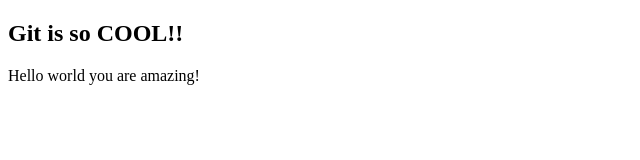
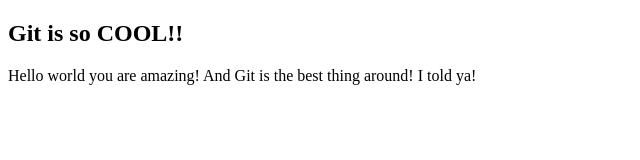
Before and after one commit to mazisl/git-basics, a plain HTML site: page index.html in a window 1280 px wide. Shown: the whole page, without its empty margins (0-640 px from the left). Drawn offline with Linux system fonts and the light colour scheme.

Commit message:
updated p

```diff
--- a/index.html
+++ b/index.html
@@ -9,6 +9,6 @@
 
   <body>
     <h2>Git is so COOL!!</h2>
-    <p>Hello world you are amazing!</p>
+    <p>Hello world you are amazing! And Git is the best thing around! I told ya!</p>
   </body>
 </html>
```
